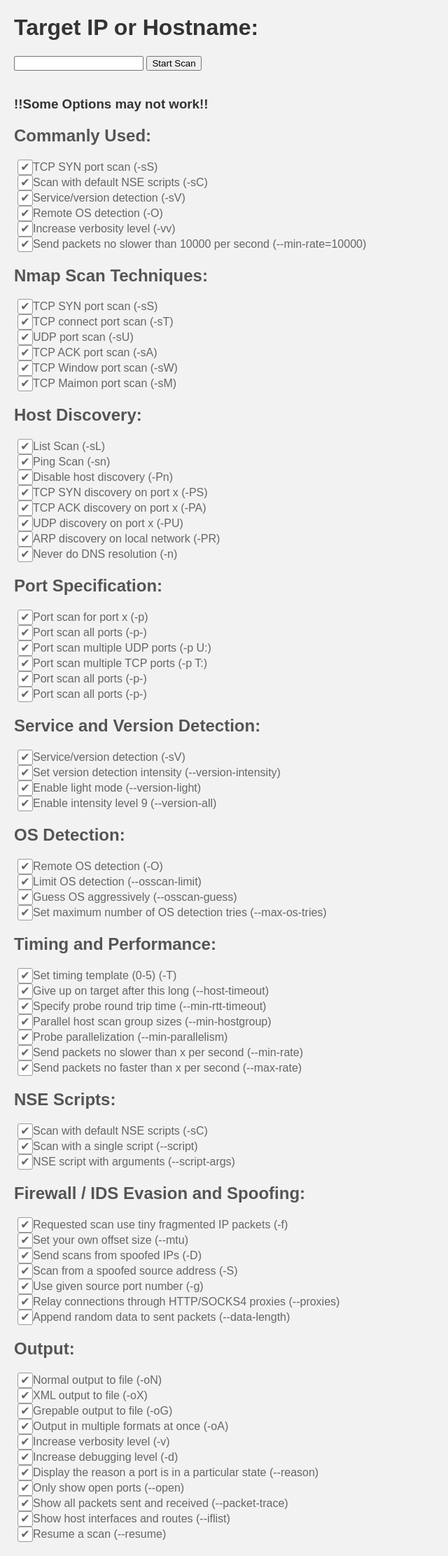
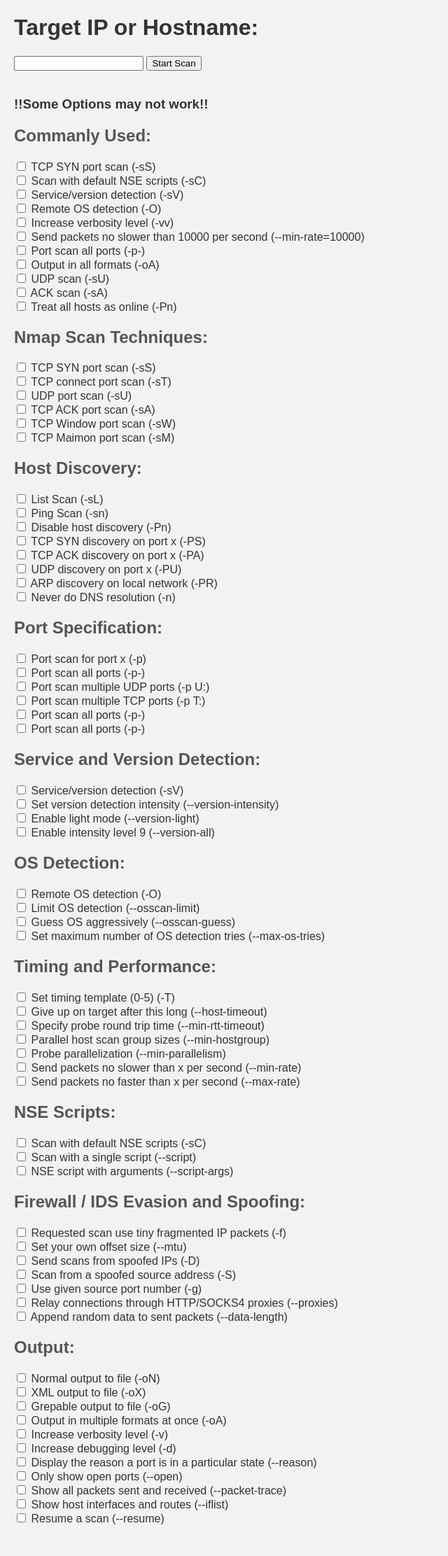
Before and after one commit to spiritedonion/Nmap-Discovery-Hub, a Flask app: page / in a window 1280 px wide. Shown: the whole page at 70% size, without its empty margins (0-640 px from the left). After the commit the page ends 2178 px from the top, so only its background shows below. Run offline with Flask 3, Linux system fonts and the light colour scheme.

Commit message:
Update index.html

```diff
--- a/templates/index.html
+++ b/templates/index.html
@@ -17,7 +17,8 @@
             color: #555;
         }
 
-        input[type="checkbox"] {
+
+        /* input[type="checkbox"] {
             margin-bottom: 5px;
         }
 
@@ -55,21 +56,44 @@
 
         input[type="checkbox"]:hover + label:before {
             background-color: #ddd;
-        }
+        } */
+        .loading {
+    display: block;
+    width: 40px;
+    height: 40px;
+    border: 4px solid rgba(0, 0, 0, 0.1);
+    border-left-color: #007bff; /* Change color as needed */
+    border-radius: 50%;
+    animation: spin 1s linear infinite;
+    margin: 20px auto;
+}
+
+@keyframes spin {
+    0% { transform: rotate(0deg); }
+    100% { transform: rotate(360deg); }
+}
+
     </style>
 </head>
 <body>
     <form id="scanForm" action="/scan" method="post">
+
+    <div id="checklist">
         <h1>Target IP or Hostname:</h1>
         <input type="text" id="target" name="target">
         <input type="button" value="Start Scan" onclick="startScan()">
         <br><br>
+
         <h3>!!Some Options may not work!!</h3>
+
         <div id="scanningPopup" style="display: none; position: fixed; top: 50%; left: 50%; transform: translate(-50%, -50%); background-color: rgba(255, 255, 255, 0.9); padding: 20px; border-radius: 10px; box-shadow: 0 0 10px rgba(0, 0, 0, 0.3);">
             <span onclick="closePopup()" style="position: absolute; top: 10px; right: 10px; cursor: pointer;">&times;</span>
             <h2>Scanning in progress...</h2>
             <p>Please wait while the scan is running.</p>
+            <div class="loading"></div>
         </div>
+
+
 
         <h2>Commanly Used:</h2>
         <input type="checkbox" id="ss" name="ss" value="-sS">
@@ -92,6 +116,20 @@
         <input type="checkbox" id="min-rate" name="min-rate" value="--min-rate=10000">
         <label for="min-rate">Send packets no slower than 10000 per second (--min-rate=10000)</label><br>
 
+        <input type="checkbox" id="pr" name="pr" value="-p-">
+        <label for="pr">Port scan all ports (-p-)</label><br>
+
+        <input type="checkbox" id="oA" name="oA" value="-oA">
+        <label for="oA">Output in all formats (-oA)</label><br>
+
+        <input type="checkbox" id="sU" name="sU" value="-sU">
+        <label for="sU">UDP scan (-sU)</label><br>
+
+        <input type="checkbox" id="sA" name="sA" value="-sA">
+        <label for="sA">ACK scan (-sA)</label><br>
+
+        <input type="checkbox" id="Pn" name="Pn" value="-Pn">
+        <label for="Pn">Treat all hosts as online (-Pn)</label><br>
 
     <!-- <h2>Target Specification:</h2>
     <input type="checkbox" id="il" name="il" value="-iL">
@@ -295,6 +333,7 @@
 
     <input type="checkbox" id="resume" name="resume" value="--resume">
     <label for="resume">Resume a scan (--resume)</label><br>
+</div>
 </form>
 
 <script>
```
